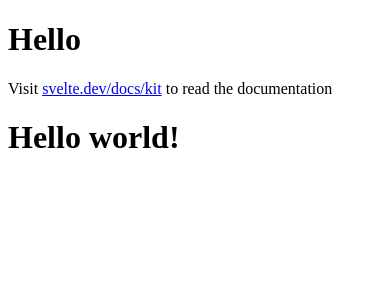
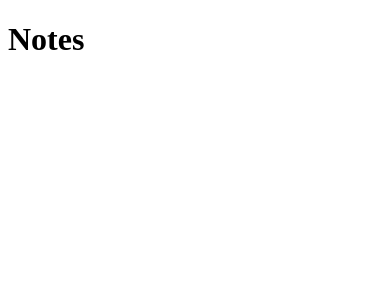
Before and after one commit to angeltrevinov/Todoso, a SvelteKit app: page / in a window 390 px wide. Shown: the top 300 px of the page. Built offline with nearby package versions, Linux system fonts and the light colour scheme.

Commit message:
feat(Notes): Added functionality to draw with mouse and touch

```diff
--- a/src/app.html
+++ b/src/app.html
@@ -6,7 +6,7 @@
 		<meta name="viewport" content="width=device-width, initial-scale=1" />
 		%sveltekit.head%
 	</head>
-	<body data-sveltekit-preload-data="hover">
-		<div style="display: contents">%sveltekit.body%</div>
+	<body data-sveltekit-preload-data="hover" class="w-full h-dvh overflow-hidden">
+		%sveltekit.body%
 	</body>
 </html>
--- a/src/routes/+page.svelte
+++ b/src/routes/+page.svelte
@@ -1,6 +1,111 @@
-<h1>Hello</h1>
-<p>Visit <a href="https://svelte.dev/docs/kit">svelte.dev/docs/kit</a> to read the documentation</p>
+<script lang="ts">
+    let canvasElement: HTMLCanvasElement;
+    let isDrawing = false;
+    let prevX = 0;
+    let prevY = 0;
+
+    $effect(() => {
+        calculateCanvasSize();
+    });
+
+    /**
+     *  FIXME: The pencil/touch activates the browser's scroll
+     *  - Use the draw area as a text area and disable scroll inside?
+    */
+    function calculateCanvasSize() {
+        const parent = canvasElement.parentElement;
+        if (parent) {
+            const rect = parent.getBoundingClientRect();
+            const viewportHeight = window.innerHeight;
+            const viewportWidth = window.innerWidth;
+
+            // Ensure the canvas does not overflow the viewport
+            const availableWidth = Math.min(rect.width, viewportWidth);
+            const availableHeight = Math.min(rect.height, viewportHeight);
+
+            canvasElement.style.maxWidth = `${availableWidth}px`;
+            canvasElement.style.maxHeight = `${availableHeight}px`;
+            canvasElement.width = availableWidth;
+            canvasElement.height = availableHeight;
+        } else {
+            canvasElement.width = 500;
+            canvasElement.height = 500;
+        }
+    }
+
+    function startDrawing(event: MouseEvent) {
+        isDrawing = true;
+        prevX = event.offsetX;
+        prevY = event.offsetY;
+    }
+
+    function startTouchDrawing(event: TouchEvent) {
+        isDrawing = true;
+        const touch = event.touches[0];
+        const rect = canvasElement.getBoundingClientRect();
+        prevX = touch.clientX - rect.left;
+        prevY = touch.clientY - rect.top;
+    }
+
+    function stopDrawing() {
+        isDrawing = false;
+    }
+
+    function draw(event: MouseEvent) {
+        if (!isDrawing) return;
+
+        const ctx = canvasElement.getContext('2d');
+        if (!ctx) return;
+
+        ctx.strokeStyle = 'black';
+        ctx.lineCap = 'round';
+        ctx.lineWidth = 5;
+
+        ctx.beginPath();
+        ctx.moveTo(prevX, prevY);
+        ctx.lineTo(event.offsetX, event.offsetY);
+        ctx.stroke();
+
+        prevX = event.offsetX;
+        prevY = event.offsetY;
+    }
+
+    function drawTouch(event: TouchEvent) {
+        if (!isDrawing) return;
+
+        const ctx = canvasElement.getContext('2d');
+        if (!ctx) return;
+
+        const touch = event.touches[0];
+        const rect = canvasElement.getBoundingClientRect();
+        const currentX = touch.clientX - rect.left;
+        const currentY = touch.clientY - rect.top;
+
+        ctx.strokeStyle = 'black';
+        ctx.lineWidth = 5;
+
+        ctx.beginPath();
+        ctx.moveTo(prevX, prevY);
+        ctx.lineTo(currentX, currentY);
+        ctx.stroke();
+
+        prevX = currentX;
+        prevY = currentY;
+    }
+</script>
 
 <h1 class="text-3xl font-bold underline">
-    Hello world!
+    Notes
 </h1>
+
+<canvas
+    bind:this={canvasElement}
+    onmousedown={startDrawing}
+    ontouchstart={startTouchDrawing}
+    onmouseup={stopDrawing}
+    ontouchend={stopDrawing}
+    onmousemove={draw}
+    ontouchmove={drawTouch}
+    >
+    <p>  2D context not supported </p>
+</canvas>
```
Also changed, not shown: 1 other file (tests, documents, lock files or other folders).
